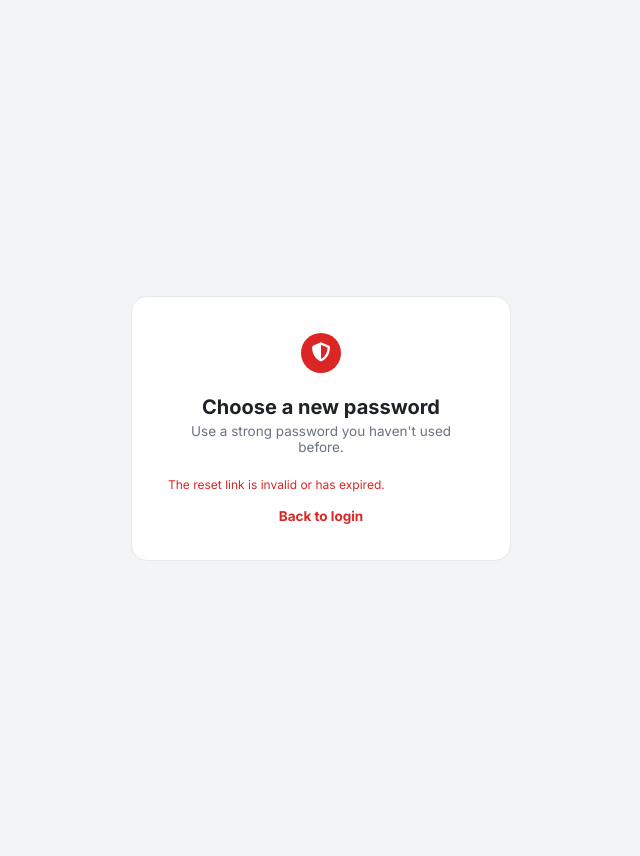
After one commit to GhufranMianoor/oppconnect, a Django app: page /accounts/reset/1/1/ in a window 1280 px wide. The commit adds this page. Shown: the whole page, without its empty margins (319-959 px from the left). Run offline with Django 5.2, Linux system fonts and the light colour scheme.

Commit message:
implement password reset functionality with email notifications

```diff
--- a/accounts/urls.py
+++ b/accounts/urls.py
@@ -1,11 +1,39 @@
 from django.contrib.auth import views as auth_views
-from django.urls import path
+from django.urls import path, reverse_lazy
 from . import views
 
 app_name = "accounts"
 
 urlpatterns = [
     path("login/", auth_views.LoginView.as_view(template_name="accounts/login.html"), name="login"),
+    path(
+        "password-reset/",
+        auth_views.PasswordResetView.as_view(
+            template_name="accounts/password_reset_form.html",
+            email_template_name="accounts/password_reset_email.html",
+            subject_template_name="accounts/password_reset_subject.txt",
+            success_url=reverse_lazy("accounts:password_reset_done"),
+        ),
+        name="password_reset",
+    ),
+    path(
+        "password-reset/done/",
+        auth_views.PasswordResetDoneView.as_view(template_name="accounts/password_reset_done.html"),
+        name="password_reset_done",
+    ),
+    path(
+        "reset/<uidb64>/<token>/",
+        auth_views.PasswordResetConfirmView.as_view(
+            template_name="accounts/password_reset_confirm.html",
+            success_url=reverse_lazy("accounts:password_reset_complete"),
+        ),
+        name="password_reset_confirm",
+    ),
+    path(
+        "reset/done/",
+        auth_views.PasswordResetCompleteView.as_view(template_name="accounts/password_reset_complete.html"),
+        name="password_reset_complete",
+    ),
     path("logout/", views.logout_view, name="logout"),
     path("signup/", views.signup, name="signup"),
 ]
--- a/templates/accounts/login.html
+++ b/templates/accounts/login.html
@@ -13,6 +13,9 @@
       {% if form.errors %}<ul class="errorlist"><li>Invalid username or password.</li></ul>{% endif %}
       <button type="submit" class="btn btn-primary btn-block">Log In</button>
     </form>
+    <div class="auth-switch auth-switch-row">
+      <a href="{% url 'accounts:password_reset' %}">Forgot password?</a>
+    </div>
     <div class="auth-switch">Don't have an account? <a href="{% url 'accounts:signup' %}">Sign up</a></div>
   </div>
 </div>
--- /dev/null
+++ b/templates/accounts/password_reset_confirm.html
@@ -0,0 +1,29 @@
+{% extends "base.html" %}
+{% block title %}Set New Password{% endblock %}
+{% block content %}
+<div class="auth-wrap">
+  <div class="auth-card">
+    <div class="auth-logo"><div class="logo-badge"><i class="fa-solid fa-shield-halved"></i></div></div>
+    <div class="auth-title">Choose a new password</div>
+    <div class="auth-sub">Use a strong password you haven't used before.</div>
+    {% if validlink %}
+    <form method="post">
+      {% csrf_token %}
+      <div class="form-group"><label>New password</label>{{ form.new_password1 }}</div>
+      <div class="form-group"><label>Confirm password</label>{{ form.new_password2 }}</div>
+      {% if form.errors %}
+        <ul class="errorlist">
+          {% for field in form %}
+            {% for error in field.errors %}<li>{{ error }}</li>{% endfor %}
+          {% endfor %}
+        </ul>
+      {% endif %}
+      <button type="submit" class="btn btn-primary btn-block">Update Password</button>
+    </form>
+    {% else %}
+    <ul class="errorlist"><li>The reset link is invalid or has expired.</li></ul>
+    {% endif %}
+    <div class="auth-switch"><a href="{% url 'accounts:login' %}">Back to login</a></div>
+  </div>
+</div>
+{% endblock %}
--- /dev/null
+++ b/templates/accounts/password_reset_subject.txt
@@ -0,0 +1 @@
+OppConnect password reset
```
Also changed, not shown: oppconnect/settings.py (+15 -0 lines), templates/accounts/password_reset_complete.html (added, +12 -0 lines), templates/accounts/password_reset_done.html (added, +12 -0 lines), templates/accounts/password_reset_email.html (added, +10 -0 lines), templates/accounts/password_reset_form.html (added, +18 -0 lines).
